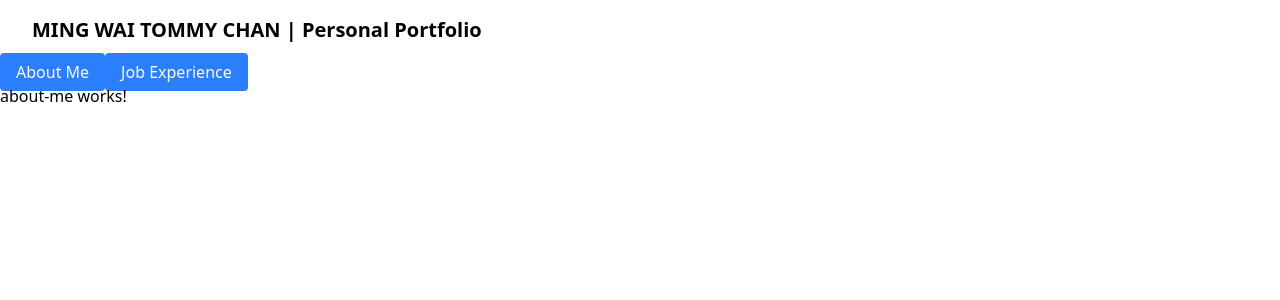
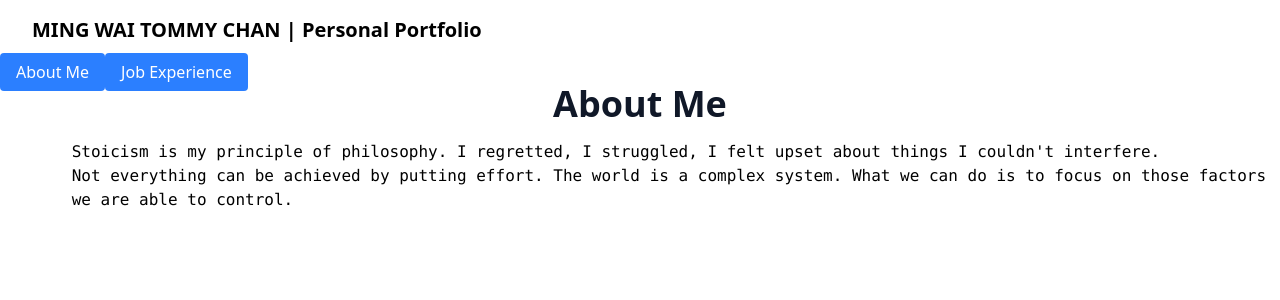
Before and after one commit to TommyRoy776/personal-portfolio, an Angular app: page /about-me in a window 1280 px wide. Shown: the top 300 px of the page. Built offline with nearby package versions, Linux system fonts and the light colour scheme.

Commit message:
Added button and wheel scroll navigation

```diff
--- a/src/app/app.ts
+++ b/src/app/app.ts
@@ -1,6 +1,6 @@
-import { Component, signal } from '@angular/core';
-import { RouterOutlet,RouterLink } from '@angular/router';
-import {AboutMe} from './features/about-me/about-me';
+import { Component, signal, OnInit, HostListener, effect } from '@angular/core';
+import { RouterOutlet, RouterLink, Router } from '@angular/router';
+import { AboutMe } from './features/about-me/about-me';
 
 @Component({
   selector: 'app-root',
@@ -8,6 +8,38 @@ import {AboutMe} from './features/about-me/about-me';
   templateUrl: './app.html',
   styleUrl: './app.css'
 })
-export class App {
+export class App implements OnInit {
+  constructor(private router: Router) {
+    effect(() => {
+      const index = this.pageIndex();
+      this.setPage();
+    });
+  }
+
+  ngOnInit(): void {
+    this.paths = this.router.config
+      .map(r => '/' + r.path)
+      .filter(p => p !== '/undefined');
+    this.pageIndex.set(0);
+  }
+  paths: string[] = [];
+  pageIndex = signal(0);
   protected readonly title = signal('personal-portfolio');
+  setPage() {
+    this.router.navigate([this.paths[this.pageIndex()]]);
+  }
+
+  setPageIndex(deltaY: number) {
+    if (deltaY > 0 && this.pageIndex() > 0) {
+      this.pageIndex.update(i => i - 1);
+    } else if (deltaY < 0 && this.pageIndex() < this.paths.length - 1) {
+      this.pageIndex.update(i => i + 1);
+    }
+
+  }
+  @HostListener('window:wheel', ['$event'])
+  onWheel(event: WheelEvent) {
+    console.log('deltaY:', event.deltaY);
+    this.setPageIndex(event.deltaY)
+  }
 }
--- a/src/app/features/about-me/about-me.html
+++ b/src/app/features/about-me/about-me.html
@@ -1 +1,10 @@
-<p>about-me works!</p>
+<h1 class="text-4xl font-bold text-gray-900 mb-4 text-center">About Me</h1>
+<main class="flex flex-col items-center justify-center">
+  <section>
+    <pre>
+      Stoicism is my principle of philosophy. I regretted, I struggled, I felt upset about things I couldn't interfere.
+      Not everything can be achieved by putting effort. The world is a complex system. What we can do is to focus on those factors
+      we are able to control.
+    </pre>
+  </section>
+</main>
```
